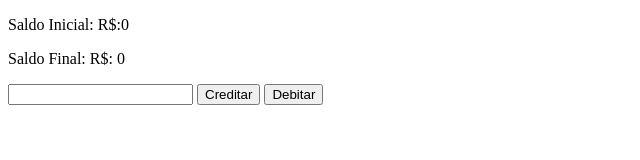
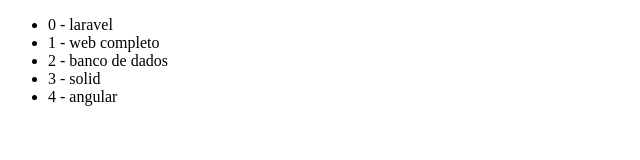
Before and after one commit to andrelassalvia/VueJs-Iniciante, a plain HTML site: page index.html in a window 1280 px wide. Shown: the whole page, without its empty margins (0-640 px from the left). Drawn offline with Linux system fonts and the light colour scheme.

Commit message:
V-FOR - lacos de repeticoes em arrays

```diff
--- a/index.html
+++ b/index.html
@@ -10,28 +10,23 @@
   </head>
   <body>
     <div id="app">
-      <p>Saldo Inicial: <span v-once>R$:{{saldo}}</span></p>
-      <p>Saldo Final: <span>R$: {{ saldo }}</span></p>
-      <input type="text" id="valor" />
-      <button @click="creditar()">Creditar</button>
-      <button @click="debitar()">Debitar</button>
+      <ul>
+        <li v-for="(curso, key) in cursos" v-text="key + ' - ' + curso"></li>
+      </ul>
     </div>
     <script>
       vm = new Vue({
         el: "#app",
         data: {
-          saldo: 0,
+          cursos: [
+            "laravel",
+            "web completo",
+            "banco de dados",
+            "solid",
+            "angular",
+          ],
         },
-        methods: {
-          creditar: function () {
-            this.saldo += parseFloat(valor.value);
-            valor.value = "";
-          },
-          debitar: function () {
-            this.saldo -= parseFloat(valor.value);
-            valor.value = "";
-          },
-        },
+        methods: {},
       });
     </script>
   </body>
```
